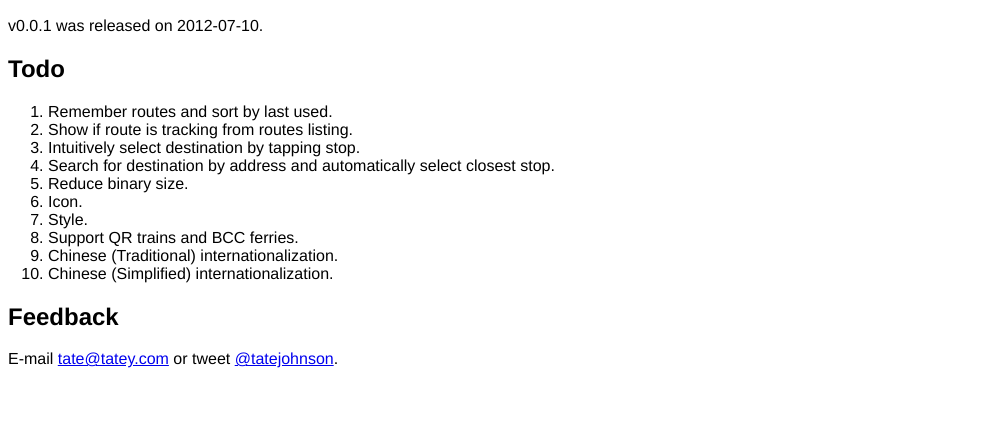
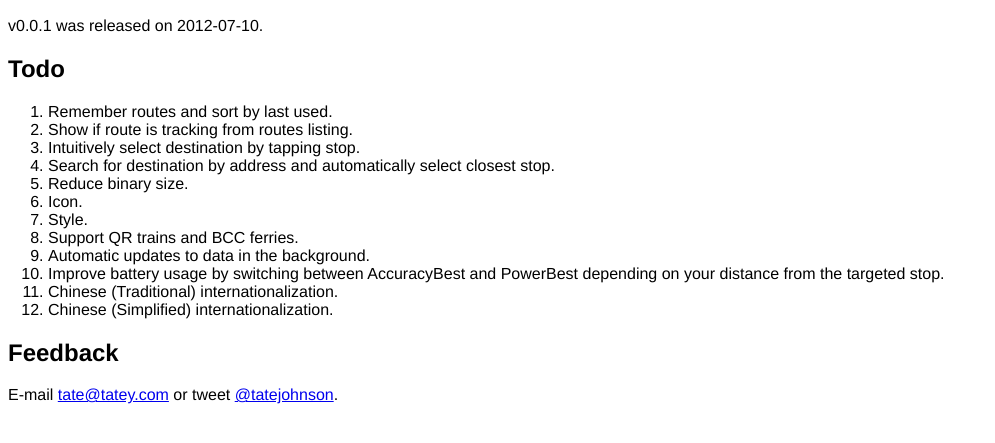
Before and after one commit to tatey/NextStop, a plain HTML site: page WWW/beta/index.html in a window 1280 px wide. Shown: the part 111-554 px from the top of the page, without its empty margins (0-995 px from the left). Drawn offline with Linux system fonts and the light colour scheme.

Commit message:
Add features to beta.

```diff
--- a/WWW/beta/index.html
+++ b/WWW/beta/index.html
@@ -22,6 +22,8 @@
       <li>Icon.</li>
       <li>Style.</li>
       <li>Support QR trains and BCC ferries.</li>
+      <li>Automatic updates to data in the background.</li>
+      <li>Improve battery usage by switching between AccuracyBest and PowerBest depending on your distance from the targeted stop.</li>
       <li>Chinese (Traditional) internationalization.</li>
       <li>Chinese (Simplified) internationalization.</li>
     </ol>
```
